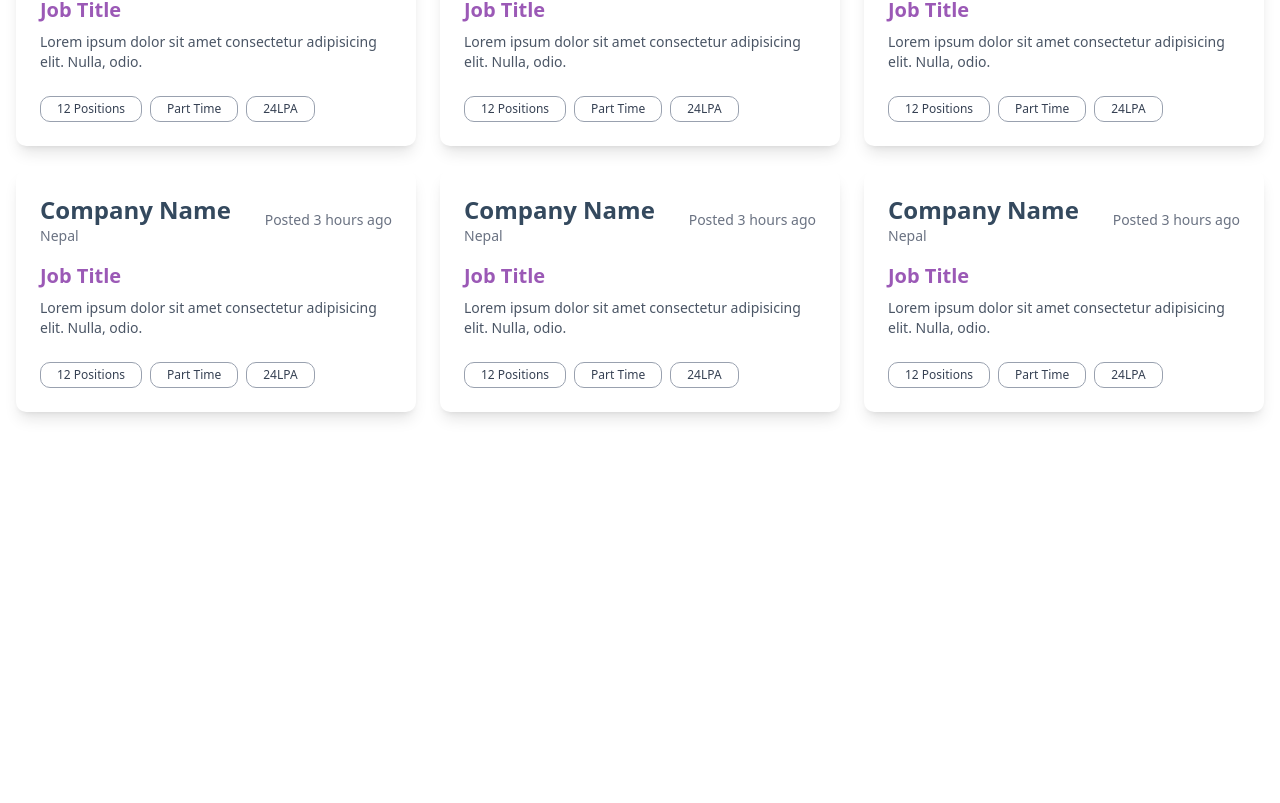
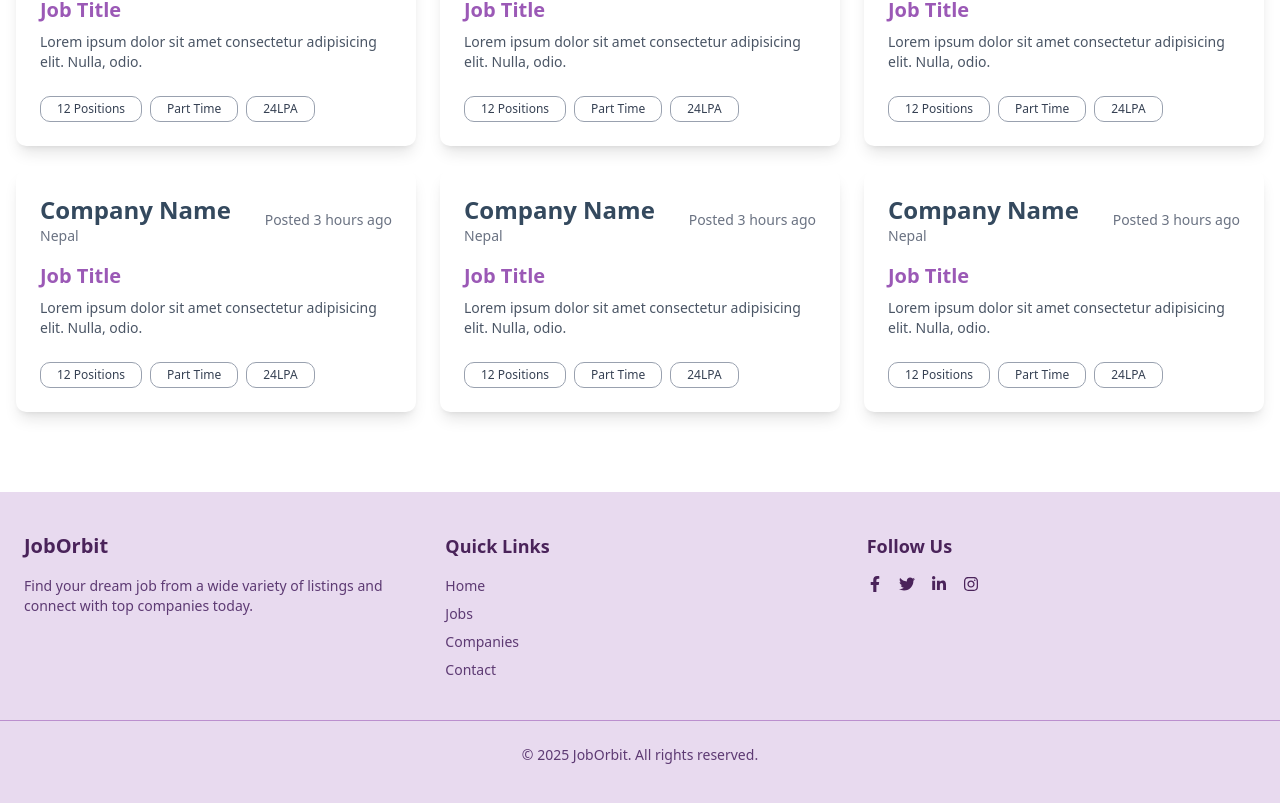
Before and after one commit to Anupama-n/job-portal, a React (Vite) app in the folder frontend/: page / in a window 1280 px wide. Shown: the part 888-1691 px from the top of the page. Before the commit the page ends 1380 px from the top, so only its background shows below. Built offline with nearby package versions, Linux system fonts and the light colour scheme.

Commit message:
added footer-completed the landing page

```diff
--- a/frontend/package.json
+++ b/frontend/package.json
@@ -25,6 +25,7 @@
     "next-themes": "^0.4.6",
     "react": "^19.0.0",
     "react-dom": "^19.0.0",
+    "react-icons": "^5.5.0",
     "react-redux": "^9.2.0",
     "react-router-dom": "^7.5.0",
     "sonner": "^2.0.3",
--- /dev/null
+++ b/frontend/src/components/Footer.jsx
@@ -0,0 +1,43 @@
+import React from 'react';
+import { FaFacebookF, FaTwitter, FaLinkedinIn, FaInstagram } from 'react-icons/fa';
+
+const Footer = () => {
+  return (
+    <footer className="bg-[#E8DAEF] text-[#4A235A] py-10">
+      <div className="max-w-7xl mx-auto px-6 grid grid-cols-1 md:grid-cols-3 gap-8">
+
+        <div>
+          <h2 className="text-xl font-bold mb-4 text-[#4A235A]">JobOrbit</h2>
+          <p className="text-sm text-[#5D3A73]">
+            Find your dream job from a wide variety of listings and connect with top companies today.
+          </p>
+        </div>
+
+        <div>
+          <h2 className="text-lg font-semibold mb-4 text-[#4A235A]">Quick Links</h2>
+          <ul className="space-y-2 text-sm text-[#5D3A73]">
+            <li><a href="#" className="hover:text-[#9B59B6]">Home</a></li>
+            <li><a href="#" className="hover:text-[#9B59B6]">Jobs</a></li>
+            <li><a href="#" className="hover:text-[#9B59B6]">Companies</a></li>
+            <li><a href="#" className="hover:text-[#9B59B6]">Contact</a></li>
+          </ul>
+        </div>
+
+        <div>
+          <h2 className="text-lg font-semibold mb-4 text-[#4A235A]">Follow Us</h2>
+          <div className="flex gap-4 text-[#4A235A]">
+            <a href="#"><FaFacebookF className="hover:text-[#BB8FCE]" /></a>
+            <a href="#"><FaTwitter className="hover:text-[#BB8FCE]" /></a>
+            <a href="#"><FaLinkedinIn className="hover:text-[#BB8FCE]" /></a>
+            <a href="#"><FaInstagram className="hover:text-[#BB8FCE]" /></a>
+          </div>
+        </div>
+      </div>
+      <div className="text-center text-sm text-[#5D3A73] mt-10 border-t border-[#BB8FCE] pt-6">
+        © {new Date().getFullYear()} JobOrbit. All rights reserved.
+      </div>
+    </footer>
+  );
+};
+
+export default Footer;
--- a/frontend/src/components/home.jsx
+++ b/frontend/src/components/home.jsx
@@ -3,6 +3,7 @@ import Navbar from './shared/Navbar'
 import HeroSection from './HeroSection'
 import CategoryCarousel from './CategoryCarousel'
 import LatestJobs from './LatestJobs'
+import Footer from './Footer'
 
 const Home = () => {
   return (
@@ -13,7 +14,7 @@ const Home = () => {
 
         <LatestJobs/>
 
-        {/* <Footer/> */}
+        <Footer/>
     </div>
   )
 }
```
Also changed, not shown: 1 other file (tests, documents, lock files or other folders).
